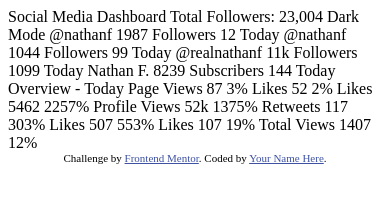
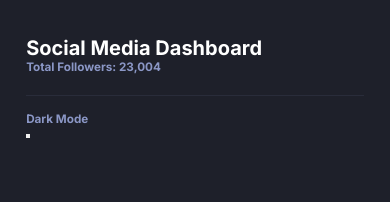
Before and after one commit to hamilton-i7/social-media, a plain HTML site: page root/index.html in a window 390 px wide. Drawn offline with Linux system fonts and the light colour scheme.

```diff
--- a/root/index.html
+++ b/root/index.html
@@ -2,27 +2,31 @@
 <html lang="en">
 <head>
   <meta charset="UTF-8">
-  <meta name="viewport" content="width=device-width, initial-scale=1.0"> <!-- displays site properly based on user's device -->
+  <meta name="viewport" content="width=device-width, initial-scale=1.0">
+  <meta name="description" content="Challenge by Frontend Mentor">
+
 
   <link rel="icon" type="image/png" sizes="32x32" href="./images/favicon-32x32.png">
+  <link href="https://fonts.googleapis.com/css2?family=Inter:wght@400;700&display=swap" rel="stylesheet">
+  <link rel="stylesheet" href="css/main.css">
 
-  <title>Frontend Mentor | [Challenge Name Here]</title>
-
-  <!-- Feel free to remove these styles or customise in your own stylesheet 👍 -->
-  <style>
-    .attribution { font-size: 11px; text-align: center; }
-    .attribution a { color: hsl(228, 45%, 44%); }
-  </style>
+  <title>Frontend Mentor | Social Media Dashboard</title>
 </head>
 <body>
+  <header class="header">
+    <div class="header-heading">
+      <h1 class="header-heading__title heading-primary">Social Media Dashboard</h1>
+      <h3 class="header-heading__followers-number heading-tertiary">Total Followers: 23,004</h3>
+    </div>
 
-  Social Media Dashboard
-  Total Followers: 23,004
-
-  Dark Mode
-
-
-
+    <div class="mode">
+      <h3 class="mode__title heading-tertiary">Dark Mode</h3>
+      <button class="mode__button"></button>
+    </div>
+  </header>
+</body>
+</html>
+<!--
   @nathanf
   1987
   Followers
@@ -78,10 +82,4 @@
   Total Views
   1407
   12%
-
-  <div class="attribution">
-    Challenge by <a href="https://www.frontendmentor.io?ref=challenge" target="_blank">Frontend Mentor</a>.
-    Coded by <a href="#">Your Name Here</a>.
-  </div>
-</body>
-</html>
+ -->
--- a/root/scss/abstracts/_variables.scss
+++ b/root/scss/abstracts/_variables.scss
@@ -0,0 +1,33 @@
+// Primary
+$color-primary-1: rgb(29, 180, 137);
+$color-primary-2: rgb(220, 65, 76);
+
+$color-facebook: rgb(25, 143, 245);
+$color-twitter: rgb(28, 160, 242);
+$color-instagram: rgb(253, 196, 104), rgb(223, 73, 150); //linear-gradient
+$color-youtube: rgb(196, 3, 42);
+
+// Primary | Dark
+$color-toggle-dark: rgb(55, 143, 230), rgb(62, 218, 130); //linear-gradient
+
+// Primary | Light
+$color-toggle-light: rgb(174, 179, 203);
+
+
+// Neutral
+
+//Neutral | Dark
+$color-background-dark-1: rgb(30, 32, 42); //body background
+$color-background-dark-2: rgb(31, 33, 46); //top background pattern
+$color-background-dark-3: rgb(37, 42, 65); //card background
+$color-text-dark-1: rgb(139, 151, 198);
+$color-text-dark-2: rgb(255, 255, 255);
+
+// Neutral | Light
+$color-background-light-1: rgb(255, 255, 255); //body background
+$color-background-light-2: rgb(245, 247, 255); //top background pattern
+$color-background-light-3: rgb(240, 242, 250); //card background
+$color-text-light-1: rgb(99, 104, 126);
+$color-text-light-2: rgb(30, 32, 42);
+
+$color-black: rgb(0, 0, 0);
--- a/root/scss/base/_reset.scss
+++ b/root/scss/base/_reset.scss
@@ -0,0 +1,14 @@
+*, *::before, *::after {
+    box-sizing: inherit;
+    margin: 0;
+    padding: 0;
+}
+
+html {
+    font-size: 62.5%;
+}
+
+body {
+    box-sizing: border-box;
+    padding: 0 6.7%;
+}
--- a/root/scss/base/_typography.scss
+++ b/root/scss/base/_typography.scss
@@ -0,0 +1,20 @@
+body {
+    font-family: "Inter", sans-serif;
+}
+
+.heading {
+    font-weight: 700;
+    text-transform: capitalize;
+
+    &-primary {
+        @extend .heading;
+    }
+
+    &-secondary {
+
+    }
+
+    &-tertiary {
+        @extend .heading;
+    }
+}
--- /dev/null
+++ b/root/scss/layout/_header.scss
@@ -0,0 +1,36 @@
+.header {
+    &-heading {
+        padding-bottom: 2.2rem;
+        padding-top: 3.6rem;
+        position: relative;
+
+        &__title {
+
+        }
+
+        &__followers-number {
+
+        }
+
+        &::after {
+            bottom: 0;
+            content: "";
+            left: 0;
+            opacity: .1;
+            position: absolute;
+            width: 100%;
+        }
+    }
+
+    & .mode {
+        padding-top: 1.6rem;
+
+        &__title {
+
+        }
+
+        &__button {
+
+        }
+    }
+}
--- a/root/scss/main.scss
+++ b/root/scss/main.scss
@@ -0,0 +1,11 @@
+@import "abstracts/variables";
+
+@import "base/reset";
+@import "base/typography";
+
+@import "layout/followers";
+@import "layout/header";
+@import "layout/overview";
+
+@import "themes/dark";
+@import "themes/light";
--- /dev/null
+++ b/root/scss/themes/_dark.scss
@@ -0,0 +1,30 @@
+body {
+    background-color: $color-background-dark-1;
+}
+
+.header {
+    &-heading {
+        &__title {
+            color: $color-text-dark-2;
+        }
+
+        &__followers-number {
+            color: $color-text-dark-1;
+        }
+
+        &::after {
+            background-color: $color-text-dark-1;
+            border-bottom: .1rem solid $color-text-dark-1;
+        }
+    }
+
+    & .mode {
+        &__title {
+            color: $color-text-dark-1;
+        }
+
+        &__button {
+
+        }
+    }
+}
```
Also changed, not shown: root/css/main.css (added), root/scss/layout/_followers.scss (added), root/scss/layout/_overview.scss (added), root/scss/themes/_light.scss (added).
